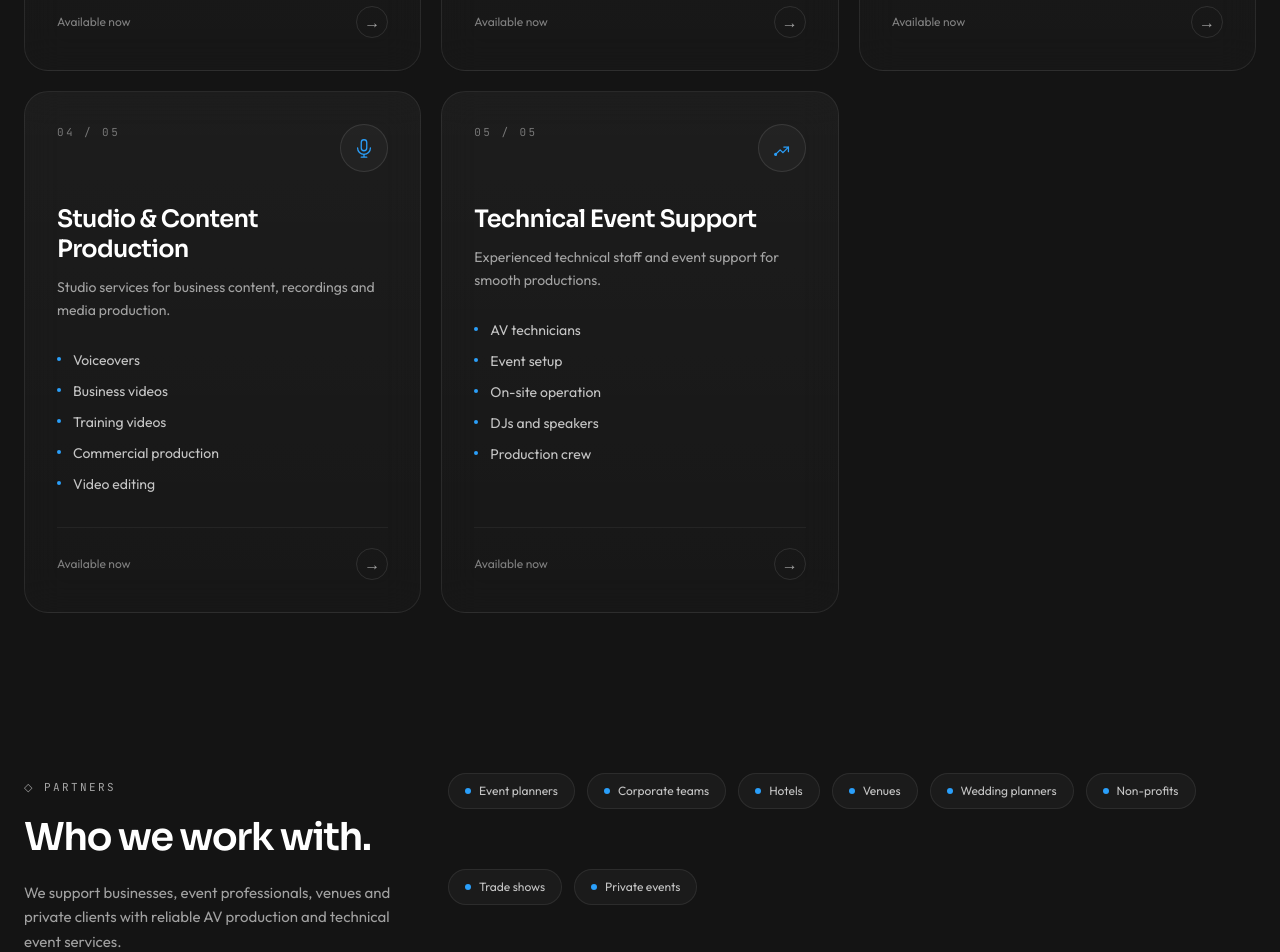
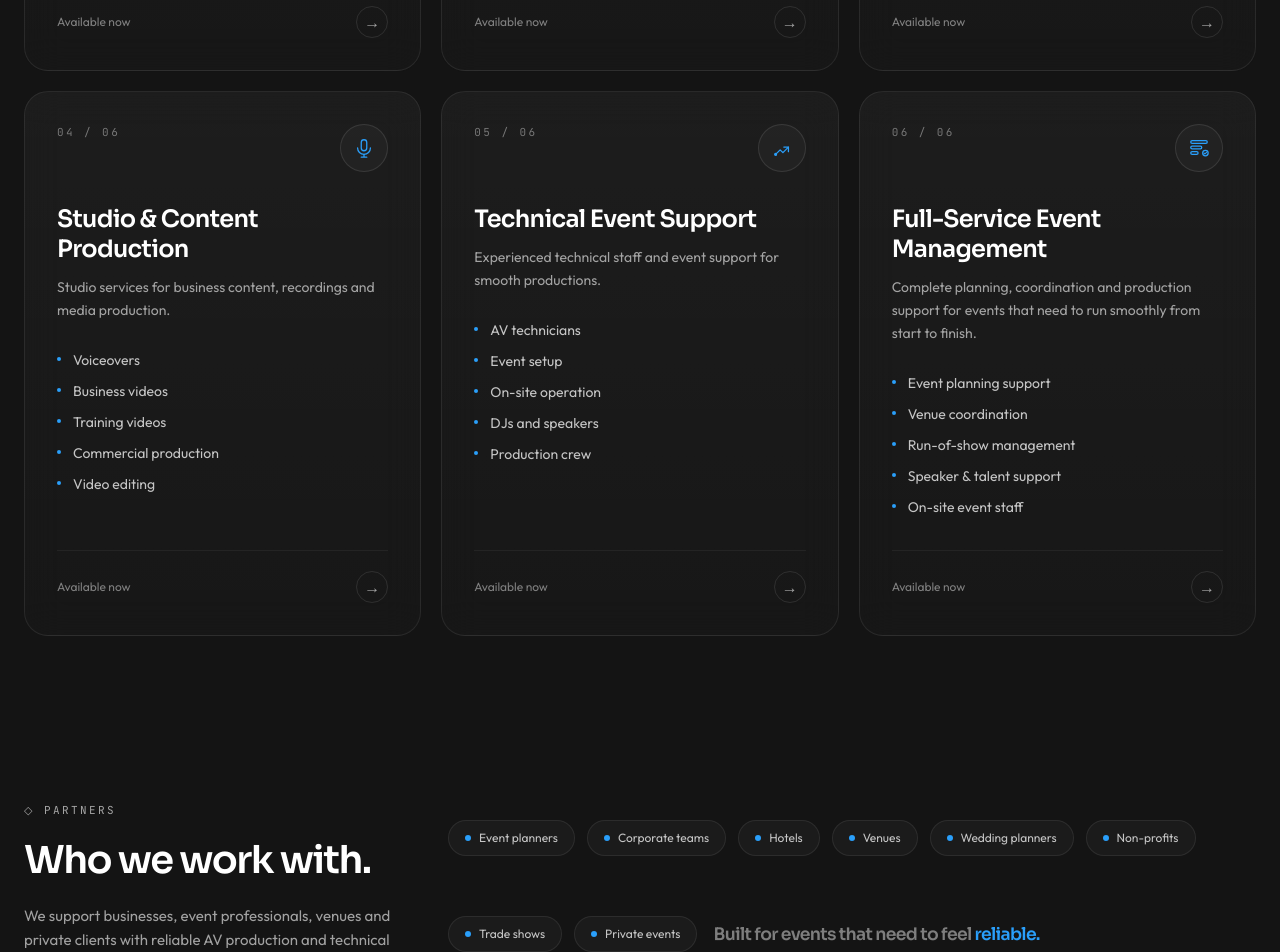
Before and after one commit to equitaz/ISAVE, a Next.js app: page / in a window 1280 px wide. Shown: the part 1560-2512 px from the top of the page. Built offline with nearby package versions, Linux system fonts and the light colour scheme.

Commit message:
update all changes

```diff
--- a/src/components/sections/Hero.tsx
+++ b/src/components/sections/Hero.tsx
@@ -63,7 +63,7 @@ function smoothstep(edge0: number, edge1: number, x: number): number {
 
 export default function Hero() {
   const videoRef    = useRef<HTMLVideoElement>(null);
-  const introRef    = useRef<HTMLDivElement>(null);
+  const introRef    = useRef<HTMLDivElement>(null); // kept for hideTransientEls compat
   const hintRef     = useRef<HTMLDivElement>(null);
   const labelRefs   = useRef<(HTMLDivElement | null)[]>([]);   // desktop
   const mframeRefs  = useRef<(HTMLDivElement | null)[]>([]);   // mobile frames
@@ -106,13 +106,6 @@ export default function Hero() {
       }
 
       const t = video.currentTime;
-
-      // Intro text
-      if (introRef.current) {
-        introRef.current.style.opacity = String(
-          smoothstep(0.3, 1.0, t) * (1 - smoothstep(1.0, 1.8, t))
-        );
-      }
 
       // Scroll hint
       if (hintRef.current) {
@@ -226,33 +219,6 @@ export default function Hero() {
       <div ref={dimRef} className="absolute inset-0 pointer-events-none"
            style={{ opacity: 0, background: "rgba(8,8,14,0.60)" }} />
 
-      {/* Intro text box */}
-      <div ref={introRef} className="absolute inset-0 flex flex-col items-center justify-center px-5 text-center pointer-events-none"
-           style={{ opacity: 0, willChange: "opacity" }}>
-        <div style={{
-          padding: "clamp(1.25rem,4vw,3rem) clamp(1.25rem,5vw,4rem)",
-          borderRadius: "24px",
-          background: "rgba(6,8,16,0.52)",
-          backdropFilter: "blur(18px) saturate(140%)",
-          WebkitBackdropFilter: "blur(18px) saturate(140%)",
-          border: "1px solid rgba(255,255,255,0.07)",
-          boxShadow: "0 24px 80px rgba(0,0,0,0.45), inset 0 1px 0 rgba(255,255,255,0.06)",
-          maxWidth: "min(92vw,780px)", width: "100%",
-        }}>
-          <span className="eyebrow text-white/55" style={{ letterSpacing: "0.28em", fontSize: "11px" }}>ISAVE PRODUCTION</span>
-          <h1 className="display text-white leading-[1.03] mt-4"
-              style={{ fontSize: "clamp(2rem,5vw,4.5rem)", letterSpacing: "-0.03em" }}>
-            Behind Every<br />Exceptional Event
-          </h1>
-          <div className="mx-auto mt-5 mb-5 h-px w-14"
-               style={{ background: "linear-gradient(90deg,transparent,rgba(42,159,250,0.7),transparent)" }} />
-          <p className="text-white/70 leading-relaxed"
-             style={{ fontSize: "clamp(0.9rem,1.2vw,1.1rem)", maxWidth: "480px", margin: "0 auto" }}>
-            Professional AV execution with precision, reliability and technical expertise.
-          </p>
-        </div>
-      </div>
-
       {/* Scroll hint */}
       <div ref={hintRef} className="absolute bottom-10 left-1/2 -translate-x-1/2 flex flex-col items-center gap-2 pointer-events-none"
            style={{ opacity: 0, willChange: "opacity" }}>
--- a/src/components/sections/Services.tsx
+++ b/src/components/sections/Services.tsx
@@ -1,6 +1,7 @@
 "use client";
 
-import { motion } from "framer-motion";
+import { useEffect, useState } from "react";
+import { motion, AnimatePresence, useReducedMotion } from "framer-motion";
 import ServiceIcon from "@/components/ui/ServiceIcon";
 import { services } from "@/lib/services";
 import { SpotlightCard } from "@/components/ui/spotlight-card";
@@ -31,7 +32,7 @@ export default function Services() {
               transition={{ duration: 0.7 }}
               className="eyebrow"
             >
-              ◇  SERVICES · 05 CAPABILITIES
+              ◇  SERVICES · 06 CAPABILITIES
             </motion.span>
             <motion.h2
               initial={{ opacity: 0, y: 22 }}
@@ -72,7 +73,7 @@ export default function Services() {
 
               <header className="relative flex items-start justify-between mb-8">
                 <span className="mono text-[11px] tracking-[0.22em] text-white/40">
-                  {s.num} / 05
+                  {s.num} / 06
                 </span>
                 <span className="inline-flex h-12 w-12 items-center justify-center rounded-full bg-white/[0.03] border border-white/10 text-brand-500 group-hover:text-white group-hover:bg-brand-500 group-hover:border-brand-500 transition-all duration-500">
                   <ServiceIcon kind={s.icon} />
@@ -102,6 +103,7 @@ export default function Services() {
             </motion.article>
             </SpotlightCard>
           ))}
+
         </div>
       </div>
 
@@ -138,7 +140,7 @@ export default function Services() {
               clients with reliable AV production and technical event services.
             </motion.p>
           </div>
-          <div className="lg:col-span-8 flex flex-wrap gap-3">
+          <div className="lg:col-span-8 flex flex-wrap gap-3 items-center">
             {PARTNERS.map((p, i) => (
               <motion.span
                 key={p}
@@ -152,6 +154,19 @@ export default function Services() {
                 {p}
               </motion.span>
             ))}
+
+            {/* Animated sentence — sits in the empty right-side space on row 2.
+                min-w forces it onto the second row beside the last chips;
+                on mobile it wraps naturally below all chips.            */}
+            <motion.div
+              initial={{ opacity: 0 }}
+              whileInView={{ opacity: 1 }}
+              viewport={view}
+              transition={{ duration: 0.9, delay: 0.35 }}
+              className="min-w-[220px] flex-1 pl-1"
+            >
+              <RotatingWordSentence />
+            </motion.div>
           </div>
         </div>
       </div>
@@ -185,8 +200,8 @@ export default function Services() {
               <a href="#schedule" className="btn-primary">
                 Plan Your Event <span>→</span>
               </a>
-              <a href="#schedule" className="btn-secondary">
-                Book a Consultation
+              <a href="#contact" className="btn-secondary">
+                Contact Us
               </a>
             </div>
           </div>
@@ -195,3 +210,53 @@ export default function Services() {
     </section>
   );
 }
+
+// ── Rotating word sentence ────────────────────────────────────────────────────
+
+const WORDS = ["seamless", "professional", "reliable", "effortless", "memorable", "premium"] as const;
+const INTERVAL_MS = 2400;
+
+function RotatingWordSentence() {
+  const [index, setIndex] = useState(0);
+  const reduce = useReducedMotion();
+
+  useEffect(() => {
+    if (reduce) return;
+    const id = setInterval(() => setIndex((i) => (i + 1) % WORDS.length), INTERVAL_MS);
+    return () => clearInterval(id);
+  }, [reduce]);
+
+  const word = WORDS[reduce ? 0 : index];
+
+  return (
+    <p
+      className="display leading-snug tracking-tightest select-none"
+      style={{ fontSize: "clamp(1rem, 1.35vw, 1.25rem)" }}
+    >
+      {/* Muted base sentence */}
+      <span className="text-white/45">Built for events that need to feel </span>
+
+      {/* Animated word — fixed-width container prevents layout shift */}
+      <span
+        className="inline-block"
+        style={{
+          /* Reserve width of the longest word (professional) so line never reflows */
+          minWidth: "9.5ch",
+        }}
+      >
+        <AnimatePresence mode="wait">
+          <motion.span
+            key={word}
+            initial={{ opacity: 0, y: 7 }}
+            animate={{ opacity: 1, y: 0 }}
+            exit={{ opacity: 0, y: -7 }}
+            transition={{ duration: 0.42, ease: [0.16, 1, 0.3, 1] }}
+            className="inline-block text-brand-500"
+          >
+            {word}.
+          </motion.span>
+        </AnimatePresence>
+      </span>
+    </p>
+  );
+}
--- a/src/components/ui/ServiceIcon.tsx
+++ b/src/components/ui/ServiceIcon.tsx
@@ -1,4 +1,4 @@
-type Kind = "event" | "stream" | "rental" | "studio" | "support";
+type Kind = "event" | "stream" | "rental" | "studio" | "support" | "management";
 
 /**
  * Tiny inline SVG iconset — single-stroke, neutral weight so it sits
@@ -51,5 +51,15 @@ export default function ServiceIcon({ kind, className = "" }: { kind: Kind; clas
           <circle cx="5" cy="19" r="1" />
         </svg>
       );
+    case "management":
+      return (
+        <svg {...common} className={className}>
+          <rect x="3" y="4" width="18" height="3" rx="1.5" />
+          <rect x="3" y="10" width="12" height="3" rx="1.5" />
+          <rect x="3" y="16" width="8" height="3" rx="1.5" />
+          <circle cx="19" cy="17.5" r="3" />
+          <path d="M17.5 17.5l1 1 2-2" strokeWidth="1.2" />
+        </svg>
+      );
   }
 }
--- a/src/lib/services.ts
+++ b/src/lib/services.ts
@@ -3,7 +3,7 @@ export type Service = {
   title: string;
   desc: string;
   bullets: string[];
-  icon: "event" | "stream" | "rental" | "studio" | "support";
+  icon: "event" | "stream" | "rental" | "studio" | "support" | "management";
 };
 
 export const services: Service[] = [
@@ -42,6 +42,13 @@ export const services: Service[] = [
     bullets: ["AV technicians", "Event setup", "On-site operation", "DJs and speakers", "Production crew"],
     icon: "support",
   },
+  {
+    num: "06",
+    title: "Full-Service Event Management",
+    desc: "Complete planning, coordination and production support for events that need to run smoothly from start to finish.",
+    bullets: ["Event planning support", "Venue coordination", "Run-of-show management", "Speaker & talent support", "On-site event staff"],
+    icon: "management",
+  },
 ];
 
 export const heroCards = services.map((s) => ({
```
Also changed, not shown: 1 other file (tests, documents, lock files or other folders).
